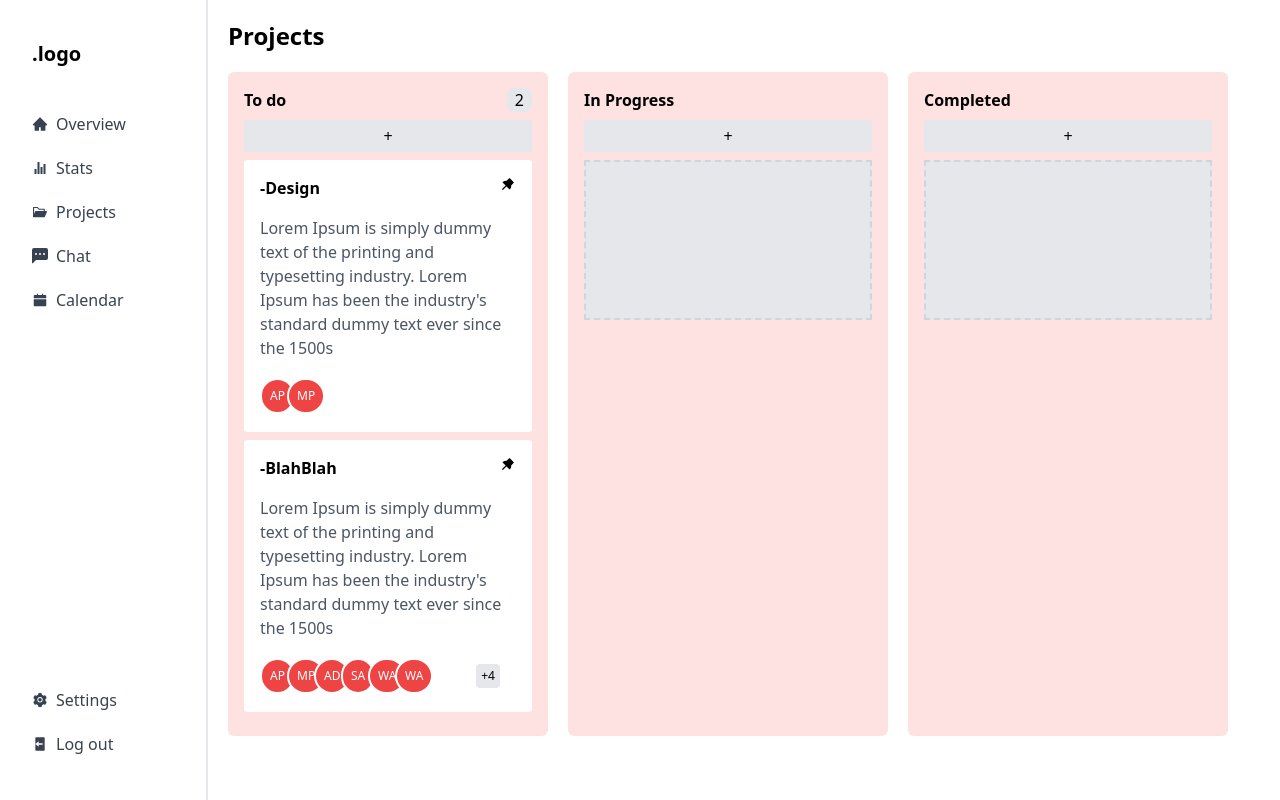
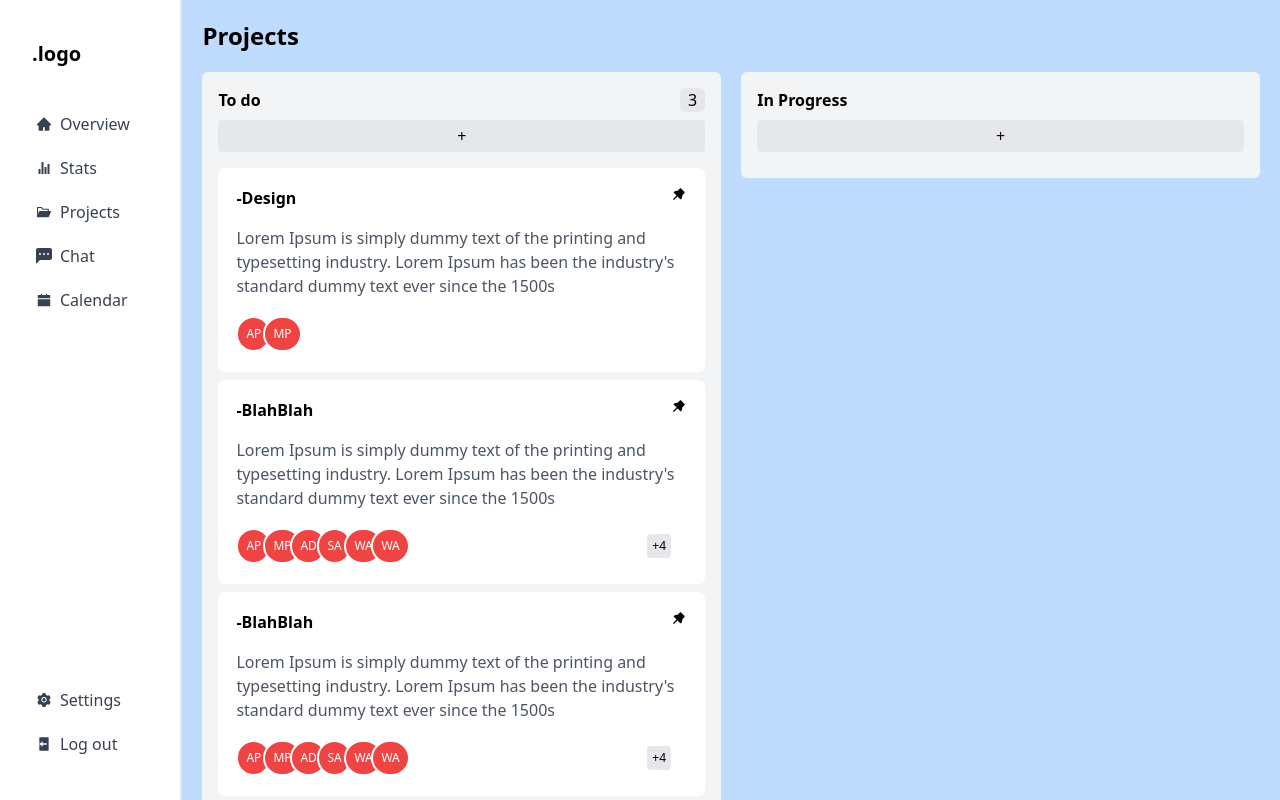
Before and after one commit to apekul/task_management, a React (Create React App) app: page /Projects in a window 1280 px wide. Built offline with nearby package versions, Linux system fonts and the light colour scheme.

Commit message:
add draggable functionality in Projects component

```diff
--- a/package.json
+++ b/package.json
@@ -3,12 +3,13 @@
   "version": "0.1.0",
   "private": true,
   "dependencies": {
+    "@hello-pangea/dnd": "^16.2.0",
     "@testing-library/jest-dom": "^5.14.1",
     "@testing-library/react": "^13.0.0",
     "@testing-library/user-event": "^13.2.1",
+    "@types/react-beautiful-dnd": "^13.1.4",
     "react": "^18.2.0",
     "react-dom": "^18.2.0",
-    "react-draggable": "^4.4.5",
     "react-icons": "^4.10.1",
     "react-router-dom": "^6.14.0",
     "react-scripts": "5.0.1",
--- a/src/Components/Display/Projects/Frame.js
+++ /dev/null
@@ -1,29 +0,0 @@
-import React from "react";
-import Task from "./task";
-
-const Frame = ({ list, val }) => {
-  return (
-    <div className="bg-red-100 w-80 rounded-md h-auto p-4 ">
-      <div className="flex items-center justify-between">
-        <h3 className="font-bold">{val}</h3>
-        <p className="bg-gray-200 px-2 rounded-md">
-          {list.length > 0 ? list.length : ""}
-        </p>
-      </div>
-      <button className="w-full py-1 my-2 bg-gray-200 rounded hover:bg-gray-300">
-        +
-      </button>
-      {list.length > 0 ? (
-        list.map((value, index) => (
-          <div key={index} className="mb-2">
-            <Task item={value} />
-          </div>
-        ))
-      ) : (
-        <div className="bg-gray-200 border-dashed border-2 border-gray-300  h-40 flex items-center justify-center"></div>
-      )}
-    </div>
-  );
-};
-
-export default Frame;
--- /dev/null
+++ b/src/Components/Display/Projects/Frame.jsx
@@ -0,0 +1,39 @@
+import React from "react";
+import Task from "./task";
+import { Droppable } from "@hello-pangea/dnd";
+
+export const Frame = ({ list, val }) => {
+  return (
+    <div className="bg-gray-100 w-full h-auto rounded-md p-4 ">
+      <div className="flex items-center justify-between">
+        <h3 className="font-bold">{val}</h3>
+        <p className="bg-gray-200 px-2 rounded-md">
+          {list.length > 0 ? list.length : ""}
+        </p>
+      </div>
+      <button className="w-full py-1 my-2 bg-gray-200 rounded hover:bg-gray-300">
+        +
+      </button>
+      <div>
+        <Droppable droppableId={val.split(" ").join("") + "List"}>
+          {(provided) => (
+            <div ref={provided.innerRef} {...provided.droppableProps}>
+              {list.length > 0 ? (
+                list.map((value, index) => (
+                  <div key={value.id}>
+                    <Task item={value} index={index} />
+                  </div>
+                ))
+              ) : (
+                <div className="bg-gray-100 h-0.5 "></div>
+              )}
+              {provided.placeholder}
+            </div>
+          )}
+        </Droppable>
+      </div>
+    </div>
+  );
+};
+
+export default Frame;
--- a/src/Components/Display/Projects/Projects.js
+++ b/src/Components/Display/Projects/Projects.js
@@ -1,12 +1,13 @@
 import React, { useState } from "react";
 import Frame from "./Frame";
+import { DragDropContext } from "@hello-pangea/dnd";
 
-const todo = [
+const sample = [
   {
     title: "Design",
     description:
       "Lorem Ipsum is simply dummy text of the printing and typesetting industry. Lorem Ipsum has been the industry's standard dummy text ever since the 1500s",
-    id: 1,
+    id: 11,
     follow: [{ name: "AP" }, { name: "MP" }],
     created: "",
     closed: "",
@@ -15,7 +16,27 @@ const todo = [
     title: "BlahBlah",
     description:
       "Lorem Ipsum is simply dummy text of the printing and typesetting industry. Lorem Ipsum has been the industry's standard dummy text ever since the 1500s",
-    id: 1,
+    id: 12,
+    follow: [
+      { name: "AP" },
+      { name: "MP" },
+      { name: "AD" },
+      { name: "SA" },
+      { name: "WA" },
+      { name: "WA" },
+      { name: "WA" },
+      { name: "WA" },
+      { name: "WA" },
+      { name: "WA" },
+    ],
+    created: "",
+    closed: "",
+  },
+  {
+    title: "BlahBlah",
+    description:
+      "Lorem Ipsum is simply dummy text of the printing and typesetting industry. Lorem Ipsum has been the industry's standard dummy text ever since the 1500s",
+    id: 13,
     follow: [
       { name: "AP" },
       { name: "MP" },
@@ -34,18 +55,70 @@ const todo = [
 ];
 
 const Projects = () => {
+  const [todo, setTodo] = useState(sample);
   const [inProgress, setInProgress] = useState([]);
   const [complete, setComplete] = useState([]);
 
+  const onDragEnd = (result) => {
+    const { source, destination } = result;
+    if (
+      !destination ||
+      (destination.droppableId === source.droppableId &&
+        destination.index === source.index)
+    ) {
+      return;
+    }
+
+    let add,
+      active = todo,
+      completed = complete,
+      progress = inProgress;
+
+    if (source.droppableId === "TodoList") {
+      add = active[source.index];
+      active.splice(source.index, 1);
+    } else if (source.droppableId === "InProgressList") {
+      add = progress[source.index];
+      progress.splice(source.index, 1);
+    } else {
+      add = completed[source.index];
+      completed.splice(source.index, 1);
+    }
+
+    if (destination.droppableId === "TodoList") {
+      active.splice(destination.index, 0, add);
+    } else if (destination.droppableId === "InProgressList") {
+      progress.splice(destination.index, 0, add);
+    } else {
+      completed.splice(destination.index, 0, add);
+    }
+
+    setTodo(active);
+    setInProgress(progress);
+    setComplete(completed);
+  };
+
   return (
-    <div className="w-auto h-screen pl-5">
-      <h2 className="text-2xl font-extrabold py-5">Projects</h2>
-      <div className="grid grid-cols-3 gap-5 ">
-        <Frame list={todo} val="To do" />
-        <Frame list={inProgress} val="In Progress" />
-        <Frame list={complete} val="Completed" />
+    <DragDropContext onDragEnd={onDragEnd}>
+      <div className="bg-blue-200 w-full h-screen px-5 pb-5 overflow-y-auto">
+        <h2 className="text-2xl font-extrabold py-5">Projects</h2>
+        <div className="grid grid-cols-1 sm:grid-cols-1 md:grid-cols-2 2xl:grid-cols-4 gap-5 ">
+          <div>
+            <Frame list={todo} length={todo.length} val="To do" />
+          </div>
+          <div>
+            <Frame
+              list={inProgress}
+              length={inProgress.length}
+              val="In Progress"
+            />
+          </div>
+          <div>
+            <Frame list={complete} length={complete.length} val="Completed" />
+          </div>
+        </div>
       </div>
-    </div>
+    </DragDropContext>
   );
 };
 
--- a/src/Components/Display/Projects/task.js
+++ b/src/Components/Display/Projects/task.js
@@ -1,11 +1,18 @@
-import React from "react";
+import React, { useState } from "react";
 import { AiFillPushpin } from "react-icons/ai";
-import Draggable, { DraggableCore } from "react-draggable";
+// import Draggable, { DraggableCore } from "react-draggable";
+import { Draggable } from "@hello-pangea/dnd";
 
-const Task = ({ item }) => {
+const Task = ({ item, index }) => {
   return (
-    <Draggable>
-      <div className="bg-white rounded p-4 text-base flex flex-col gap-4 cursor-pointer">
+    <Draggable draggableId={item.id.toString()} index={index}>
+      {(provided) => (
+        <div
+          {...provided.draggableProps}
+          {...provided.dragHandleProps}
+          ref={provided.innerRef}
+          className="bg-white mt-2 rounded-md p-4 text-base flex flex-col gap-4 cursor-pointer border-2 border-dashed border-white hover:border-black select-none"
+        >
           {/* Title/pin button */}
           <div className="flex items-start justify-between ">
             <p className=" font-bold">-{item.title}</p>
@@ -33,6 +40,7 @@ const Task = ({ item }) => {
             )}
           </div>
         </div>
+      )}
     </Draggable>
   );
 };
--- a/src/Components/Navbar/Navbar.js
+++ b/src/Components/Navbar/Navbar.js
@@ -19,19 +19,22 @@ const pattern = [
 
 const Navbar = () => {
   return (
-    <div className="h-screen w-16 md:w-52 pl-0 md:pl-8 flex flex-col md:items-start items-center justify-between py-10 border-r-2">
-      <div className=" flex flex-col items-center md:items-start md:w-full">
-        <h1 className="font-extrabold text-xs md:text-xl ">.logo</h1>
+    <div className="h-screen w-16 xl:w-52  xl:pl-8 flex flex-col xl:items-start items-center justify-between py-10 border-r-2 ">
+      <div className=" flex flex-col items-center xl:items-start w-full ">
+        <h1 className="font-extrabold text-xs xl:text-xl ">.logo</h1>
         {/* Navigation */}
-        <ul className="flex flex-col pt-10 gap-3 text-gray-700 md:w-full">
+        <ul className="flex flex-col pt-10 gap-3 text-gray-700 w-full ">
           {pattern.map((value, index) => (
             <li
               key={index}
-              className=" py-1 hover:border-green-500 hover:border-r-4 cursor-pointer "
+              className=" hover:border-r-green-500 border-x-4 border-white cursor-pointer w-full"
             >
-              <a href={`/${value.name}`} className="flex items-center gap-2 ">
+              <a
+                href={`/${value.name}`}
+                className="flex items-center gap-2 w-full py-1 justify-center xl:justify-start"
+              >
                 <div>{value.icon}</div>
-                <p className="hidden md:flex">{value.name}</p>
+                <p className="hidden xl:flex">{value.name}</p>
               </a>
             </li>
           ))}
@@ -39,19 +42,26 @@ const Navbar = () => {
       </div>
 
       {/* User Settings */}
-      <ul className="flex flex-col pt-10 gap-3 text-gray-700 md:w-full">
-        <li className=" py-1 hover:border-green-500 hover:border-r-4 cursor-pointer">
-          <a href="/Settings" className="flex items-center gap-2 ">
+      {/* <ul className="flex flex-col pt-10 gap-3 text-gray-700 xl:w-full"> */}
+      <ul className="flex pt-10 flex-col gap-3 text-gray-700 items-center justify-center xl:items-start w-full ">
+        <li className="hover:border-r-green-500 border-x-4 border-white cursor-pointer w-full">
+          <a
+            href="/Settings"
+            className="flex items-center gap-2 w-full py-1 justify-center xl:justify-start"
+          >
             <AiFillSetting />
-            <p className="hidden md:flex">Settings</p>
+            <p className="hidden xl:flex">Settings</p>
           </a>
         </li>
 
-        <li className=" py-1 hover:border-green-500 hover:border-r-4 cursor-pointer">
-          <a href="/" className="flex items-center gap-2 ">
+        <li className="hover:border-r-green-500 border-x-4 border-white cursor-pointer w-full">
+          <button
+            href="/"
+            className="flex items-center gap-2 w-full py-1 justify-center xl:justify-start"
+          >
             <BiSolidLogOut />
-            <p className="hidden md:flex">Log out</p>
-          </a>
+            <p className="hidden xl:flex">Log out</p>
+          </button>
         </li>
       </ul>
     </div>
```
Also changed, not shown: src/index.js (+6 -6 lines), 2 other files (tests, documents, lock files or other folders). Lines whose indentation alone changed are shown as unchanged.
